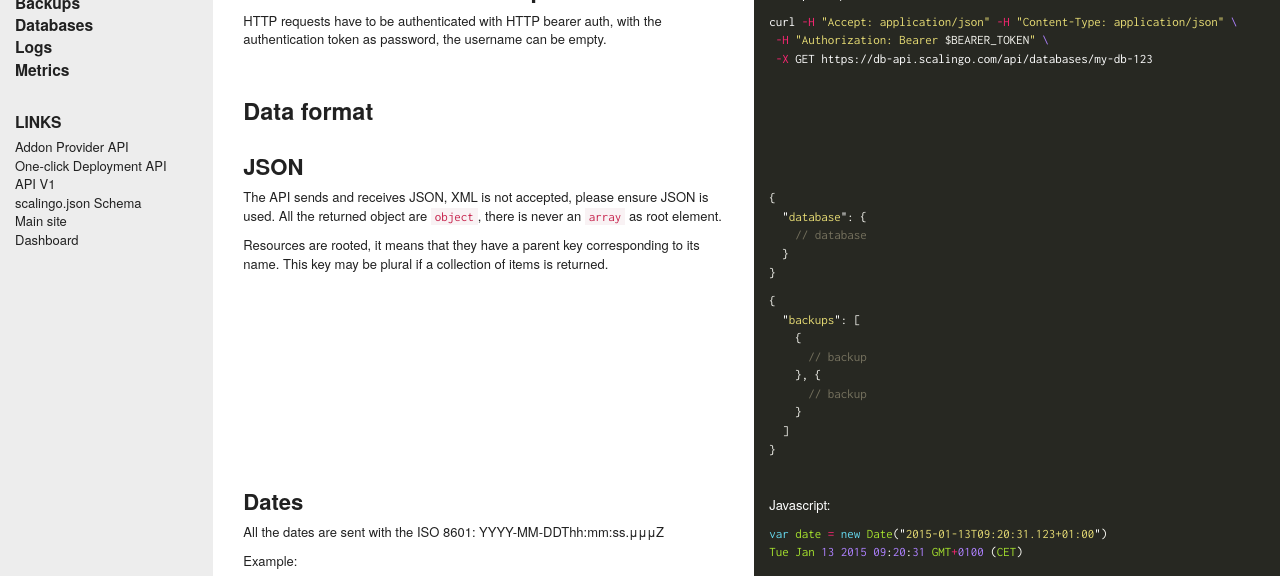
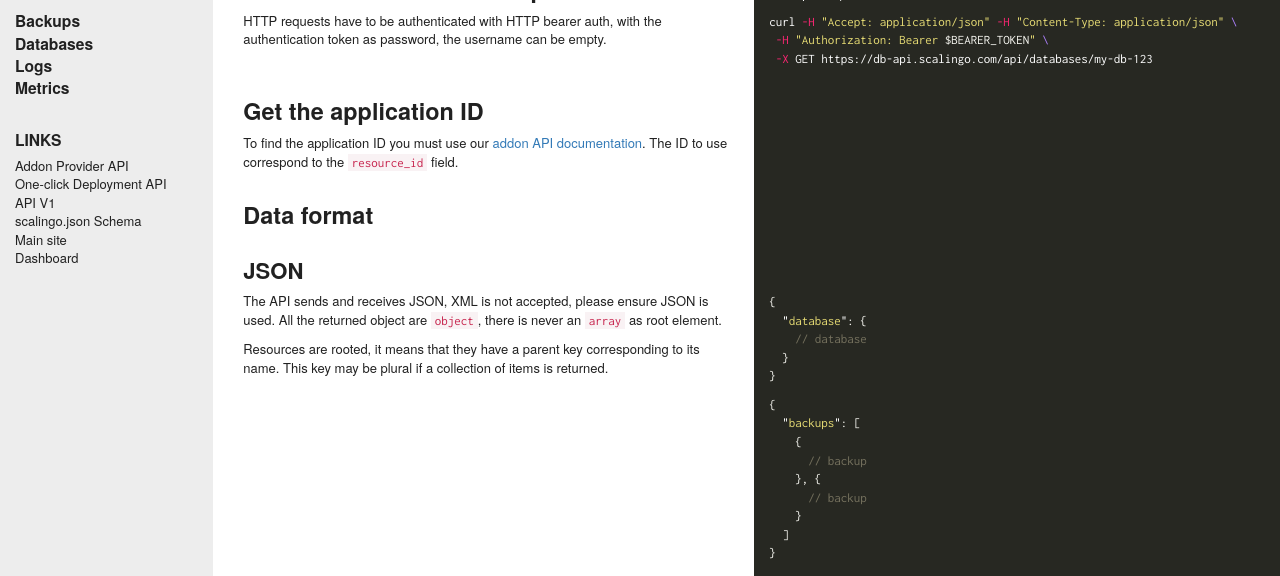
Before and after one commit to jdauphant/developers-documentation, a Jekyll site: the page built from _database_api/index.md, in a window 1280 px wide and 900 px high, cut to the strip 324-900 px from the top of the window. Built offline with Jekyll 4.4.1, drawn with Linux system fonts in a browser that asks for light colours; nearby versions of some CDN libraries; comment, search, counter and statistics services are not loaded; some of the changed text lies outside the part shown.

Commit message:
Add DB id info

````diff
--- a/_database_api/index.md
+++ b/_database_api/index.md
@@ -23,6 +23,7 @@ token check our [main API documentation](/addons#get-addon-token).
 
 --- row ---
 
+
 # Make an authenticated request
 
 HTTP requests have to be authenticated with HTTP bearer auth, with the
@@ -37,6 +38,14 @@ curl -H "Accept: application/json" -H "Content-Type: application/json" \
  -H "Authorization: Bearer $BEARER_TOKEN" \
  -X GET https://db-api.scalingo.com/api/databases/my-db-123
 ```
+
+--- row ---
+
+# Get the application ID
+
+To find the application ID you must use our [addon API documentation](/addons).
+The ID to use correspond to the `resource_id` field.
+
 
 --- row ---
 
````
